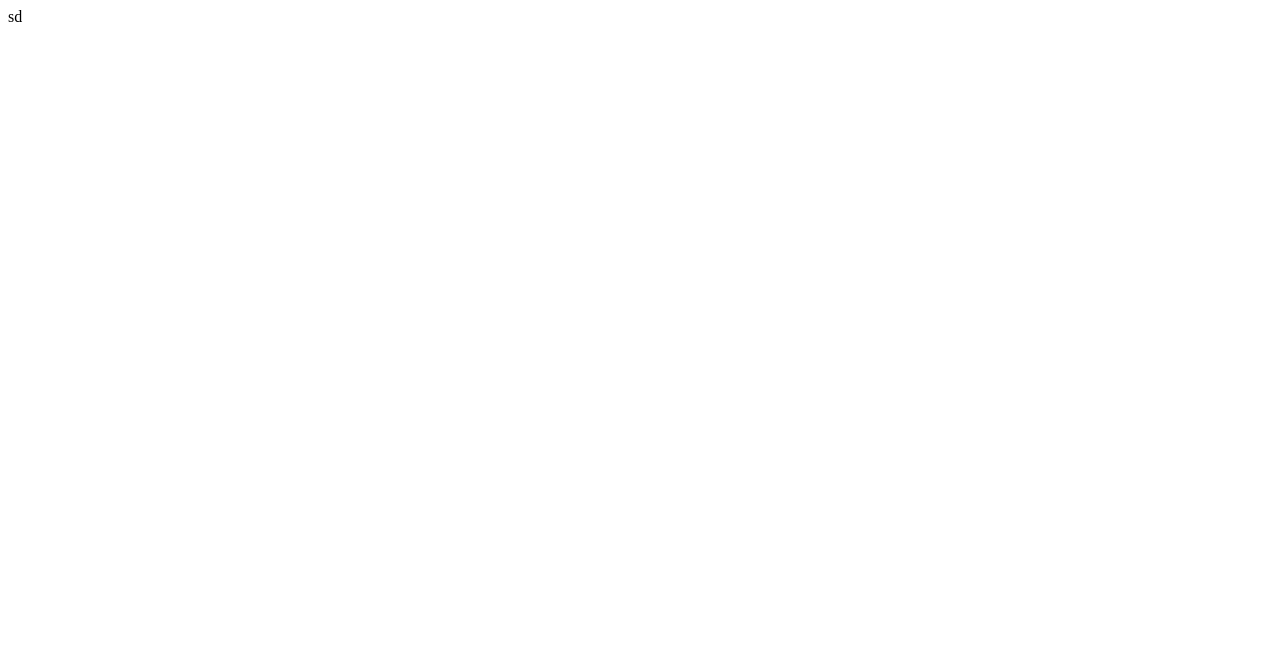
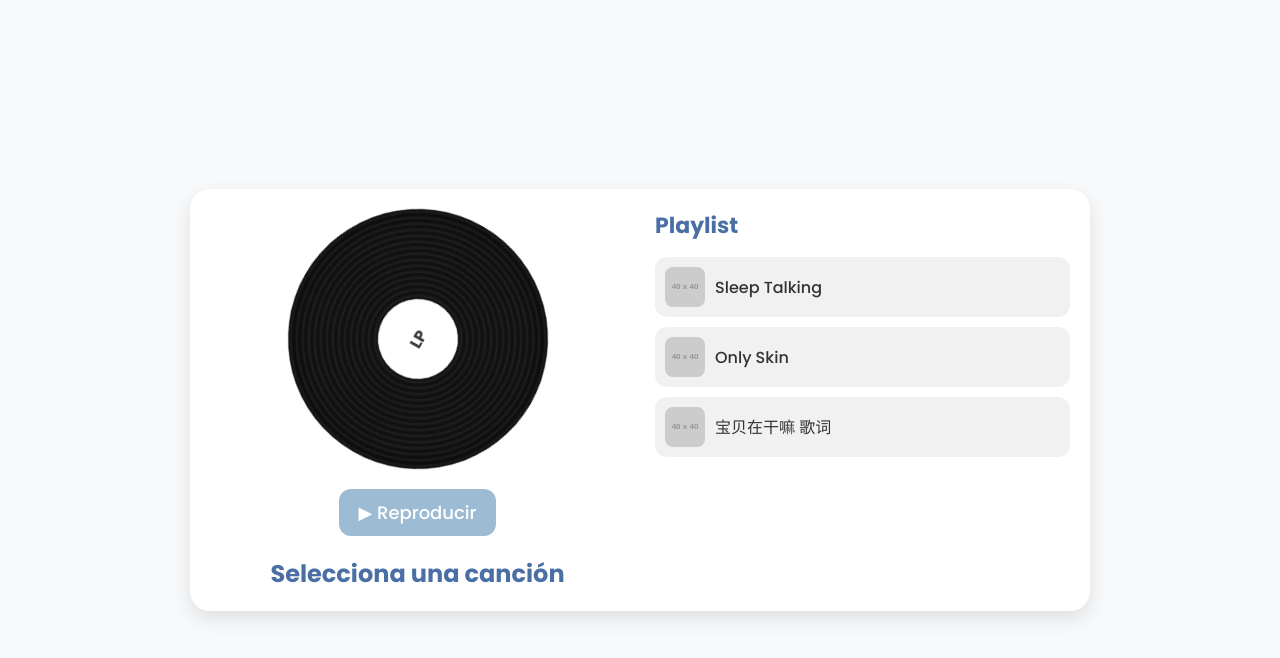
Before and after one commit to sebakai225/nsn, a plain HTML site: page index.html in a window 1280 px wide. Drawn offline with Linux system fonts and the light colour scheme; placeholder pictures from the web are drawn by us.

Commit message:
Update index.html

```diff
--- a/index.html
+++ b/index.html
@@ -1 +1,243 @@
-sd
+<!DOCTYPE html>
+<html lang="es">
+<head>
+<meta charset="UTF-8">
+<meta name="viewport" content="width=device-width, initial-scale=1.0">
+<title>Reproductor Vinilo</title>
+<style>
+    @import url('https://fonts.googleapis.com/css2?family=Poppins:wght@300;500;700&display=swap');
+
+* {
+    margin: 0;
+    padding: 0;
+    box-sizing: border-box;
+    font-family: 'Poppins', sans-serif;
+}
+
+body {
+    background: #f8f9fb;
+    color: #333;
+    display: flex;
+    justify-content: center;
+    align-items: center;
+    min-height: 100vh;
+}
+
+.container {
+    width: 900px;
+    background: #fff;
+    border-radius: 20px;
+    box-shadow: 0px 8px 20px rgba(0,0,0,0.1);
+    display: flex;
+    padding: 20px;
+}
+
+/* Vinilo */
+.vinyl {
+    flex: 1;
+    display: flex;
+    flex-direction: column;
+    align-items: center;
+    justify-content: center;
+}
+
+.disc {
+    width: 260px;
+    height: 260px;
+    border-radius: 50%;
+    background: radial-gradient(circle, #111 60%, #000 100%);
+    position: relative;
+    animation: spin 6s linear infinite;
+    transition: background 0.5s ease; /* transición suave al cambiar color */
+    }
+
+/* surcos del vinilo */
+.disc::after {
+    content: "";
+    position: absolute;
+    inset: 0;
+    border-radius: 50%;
+    background: repeating-radial-gradient(
+    circle,
+    rgba(255,255,255,0.05) 0px,
+    rgba(255,255,255,0.05) 2px,
+    transparent 3px,
+    transparent 6px
+    );
+    }
+
+/* Etiqueta central */
+.label {
+    position: absolute;
+    top: 50%;
+    left: 50%;
+    transform: translate(-50%, -50%);
+    width: 80px;
+    height: 80px;
+    border-radius: 50%;
+    background: #fff;
+    display: flex;
+    justify-content: center;
+    align-items: center;
+    color: #333;
+    font-weight: bold;
+    }
+
+@keyframes spin {
+    from { transform: rotate(0deg); }
+    to { transform: rotate(360deg); }
+    }
+
+/* Botón play */
+.controls {
+    margin-top: 20px;
+    }
+
+.controls button {
+    background: #9dbcd4;
+    border: none;
+    border-radius: 12px;
+    padding: 10px 20px;
+    cursor: pointer;
+    font-size: 18px;
+    color: white;
+    transition: 0.3s;
+    }
+
+.controls button:hover {
+    background: #7aa2bd;
+}
+
+/* Info canción */
+.info {
+    margin-top: 20px;
+    text-align: center;
+}
+
+.info h2 {
+    font-size: 24px;
+    color: #4a6fa5;
+}
+
+/* Playlist */
+.playlist {
+    flex: 1;
+    padding-left: 30px;
+}
+
+.playlist h3 {
+    margin-bottom: 15px;
+    font-size: 22px;
+    color: #4a6fa5;
+}
+
+.song {
+    display: flex;
+    align-items: center;
+    background: #f1f1f1;
+    padding: 10px;
+    border-radius: 12px;
+    margin-bottom: 10px;
+    cursor: pointer;
+    transition: 0.3s;
+}
+
+.song img {
+    width: 40px;
+    height: 40px;
+    border-radius: 8px;
+    margin-right: 10px;
+}
+
+.song:hover {
+    background: #dce9f3;
+}
+
+</style>
+</head>
+<body>
+<div class="container">
+    <!-- Vinilo -->
+    <div class="vinyl">
+    <div class="disc" id="disc">
+        <div class="label">LP</div>
+    </div>
+    <div class="controls">
+        <button id="playBtn">▶ Reproducir</button>
+    </div>
+    <div class="info">
+        <h2 id="songTitle">Selecciona una canción</h2>
+        <p id="songArtist"></p>
+    </div>
+    </div>
+
+    <!-- Playlist -->
+    <div class="playlist">
+    <h3>Playlist</h3>
+    <div class="song" onclick="playSong('Sleep Talking - Indigo De Souza','Sleep Talking - Indigo De Souza.mp3')">
+        <img src="https://via.placeholder.com/40" alt="">
+        <span>Sleep Talking</span>
+    </div>
+    <div class="song" onclick="playSong('Only Skin - Joanna Newsom','Only Skin.mp3')">
+        <img src="https://via.placeholder.com/40" alt="">
+        <span>Only Skin</span>
+    </div>
+    <div class="song" onclick="playSong('宝贝在干嘛 歌词 MV - 嘿人李逵Noisemakers','宝贝在干嘛 歌词 MV - 嘿人李逵Noisemakers.mp3')">
+        <img src="https://via.placeholder.com/40" alt="">
+        <span>宝贝在干嘛 歌词</span>
+    </div>
+    </div>
+</div>
+
+<!-- Reproductor oculto -->
+<audio id="audioPlayer"></audio>
+
+<script>
+    const disc = document.getElementById("disc");
+    const playBtn = document.getElementById("playBtn");
+    const songTitle = document.getElementById("songTitle");
+    const songArtist = document.getElementById("songArtist");
+    const audioPlayer = document.getElementById("audioPlayer");
+
+    let isPlaying = false;
+
+    playBtn.addEventListener("click", () => {
+    if (isPlaying) {
+        audioPlayer.pause();
+        disc.style.animationPlayState = "paused";
+        playBtn.textContent = "▶ Reproducir";
+    } else {
+        audioPlayer.play();
+        disc.style.animationPlayState = "running";
+        playBtn.textContent = "⏸ Pausa";
+    }
+    isPlaying = !isPlaying;
+    });
+
+    function playSong(title, file) {
+    songTitle.textContent = title.split(" - ")[0];
+    songArtist.textContent = title.split(" - ")[1] || "";
+
+      // Cargar y reproducir canción
+    audioPlayer.src = file;
+    audioPlayer.play();
+    isPlaying = true;
+
+      // Girar vinilo y cambiar botón
+    disc.style.animationPlayState = "running";
+    playBtn.textContent = "⏸ Pausa";
+
+      // Cambiar color del vinilo aleatoriamente
+    const randomColor = "#" + Math.floor(Math.random()*16777215).toString(16);
+    disc.style.background = `radial-gradient(circle, ${randomColor} 60%, #000 100%)`;
+    }
+
+    // Si la canción termina, detener vinilo
+    audioPlayer.addEventListener("ended", () => {
+        disc.style.animationPlayState = "paused";
+        playBtn.textContent = "▶ Reproducir";
+        isPlaying = false;
+    });
+</script>
+</body>
+</html>
```
